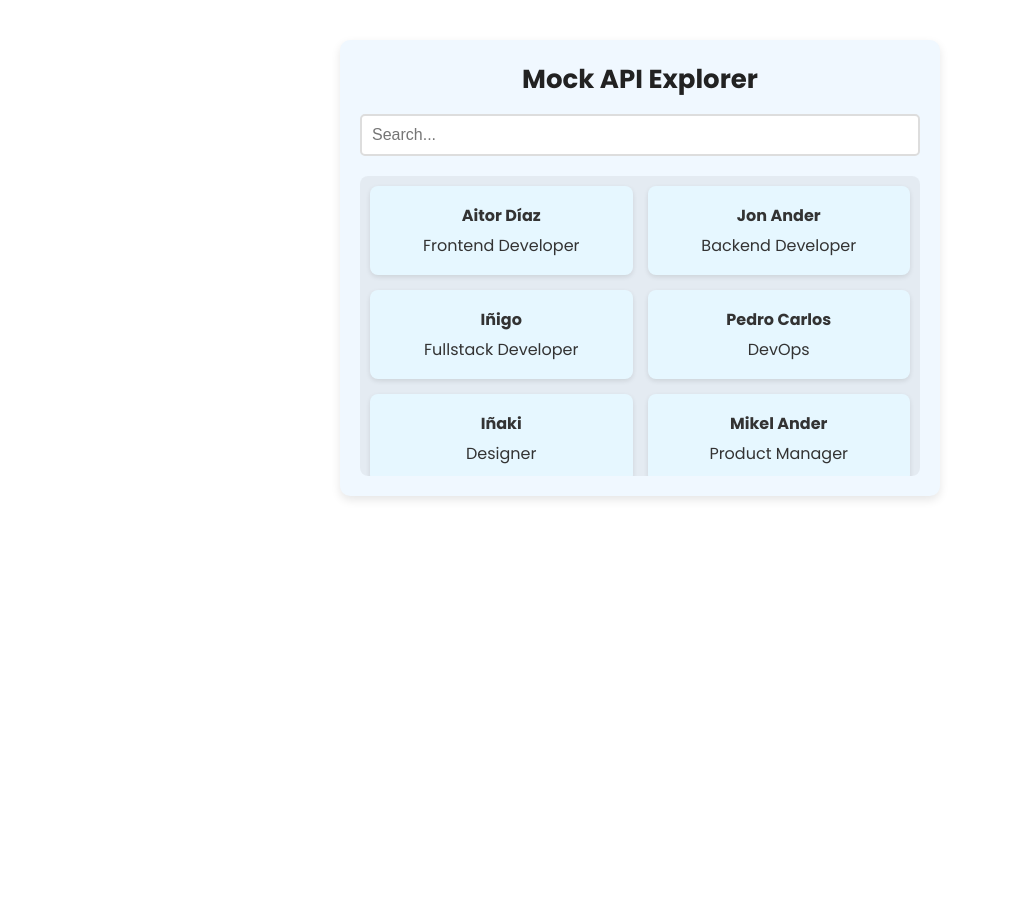
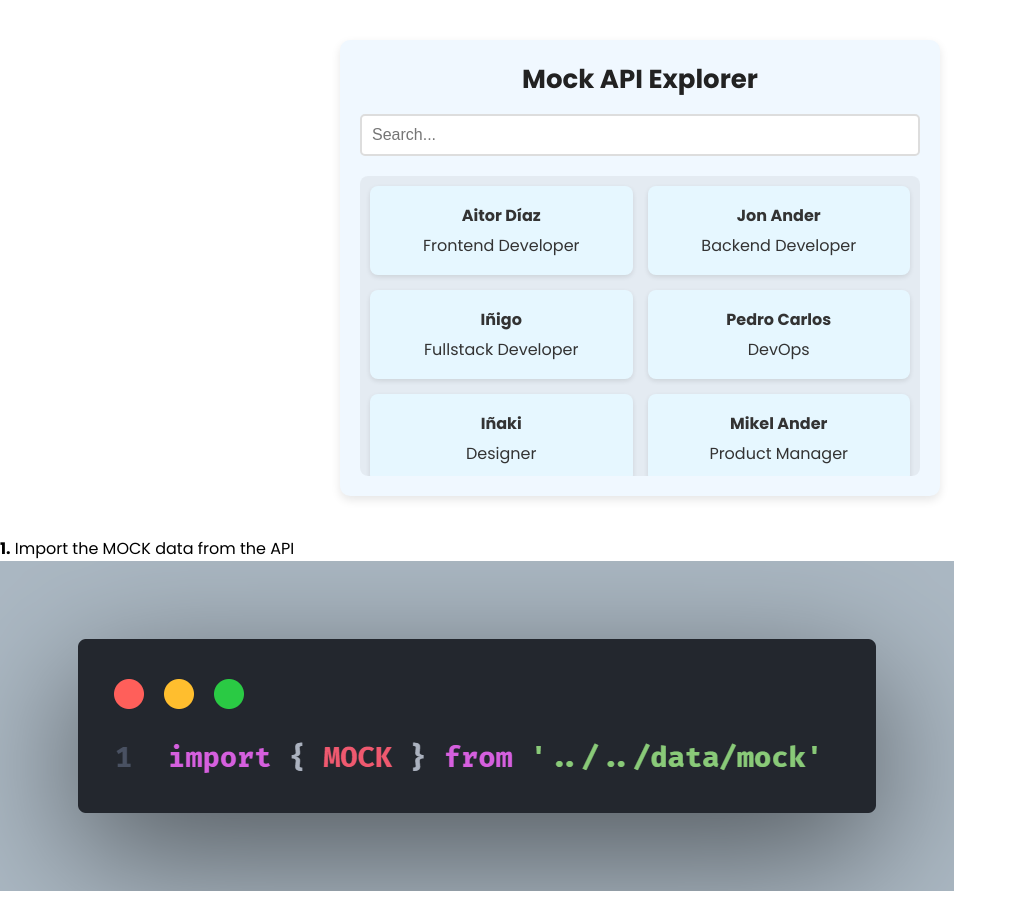
Before and after one commit to Espadv69/useState-Advanced, a React (Vite) app in the folder MockAPIExplorer/: page / in a window 1280 px wide. Shown: the whole page, without its empty margins (0-1017 px from the left). Before the commit the page ends 800 px from the top, so only its background shows below. Built offline with nearby package versions, Linux system fonts and the light colour scheme; the HTML template or start-up script is replaced by a standard one.

Commit message:
Add LiExplanation component instance to Explanation component

```diff
--- a/MockAPIExplorer/src/components/Explanation/Explanation.jsx
+++ b/MockAPIExplorer/src/components/Explanation/Explanation.jsx
@@ -4,7 +4,14 @@ import './Explanation.css'
 const Explanation = () => {
   return (
     <section className="explanation">
-      <ul className="ul__explanation"></ul>
+      <ul className="ul__explanation">
+        <LiExplanation
+          step={1}
+          desc="Import the MOCK data from the API"
+          imgUrl="/images/mockImport.png"
+          imgAlt="Code snippet showing the import of the MOCK data"
+        />
+      </ul>
     </section>
   )
 }
```
